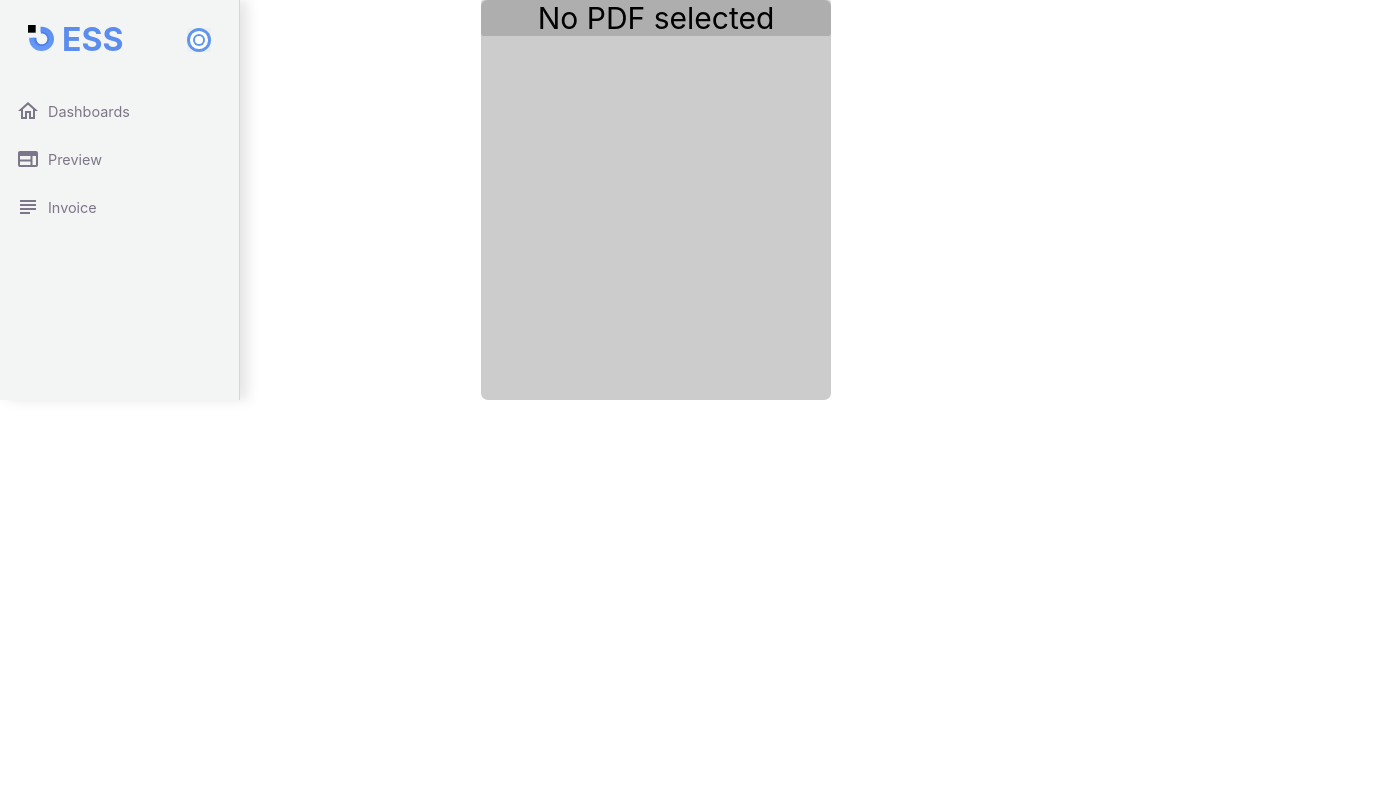
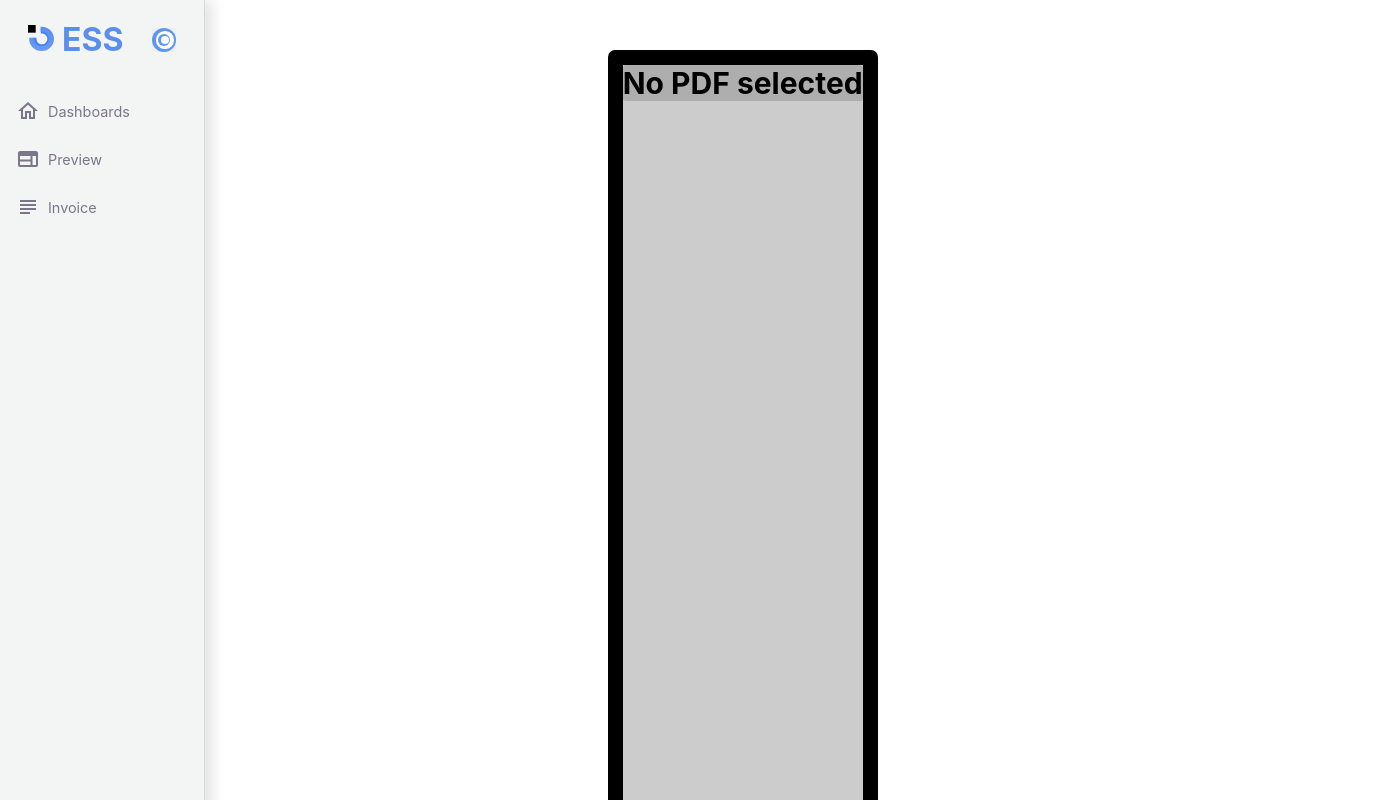
Before and after one commit to negia7265/essConveyanceClaim, a React (Vite) app in the folder essClient/: page /preview in a window 1280 px wide. Shown: the top 800 px of the page, 1380 px wide, since content can reach past the window. Built offline with nearby package versions, Linux system fonts and the light colour scheme.

Commit message:
preview changes

```diff
--- a/essClient/src/Preview.jsx
+++ b/essClient/src/Preview.jsx
@@ -53,6 +53,7 @@
 // }
 import React, { useState, useEffect } from 'react';    /* last updated code*/
 import { Document, Page } from 'react-pdf';
+import "./Preview1.css";
 
 export default function Preview(props) {
   const [pdfFile, setPdfFile] = useState(null);
@@ -70,33 +71,45 @@ export default function Preview(props) {
   }, [props.file]);
 
   const PrevStyle = {
-    height: '400px',
-    width: '350px',
+    height: '900px',
+    //width: '350px',
     backgroundColor: 'rgba(128, 128, 128, 0.4)',
     borderRadius: '7px',
-    //position: 'relative',
+    position: 'relative',
     flex: 1,
+    border: '15px solid black',
   };
 
   const buttonStyle = {
-     fontSize: '35px',
+    fontSize: '30px',
     letterSpacing: '5px',
+    margin:'20px',
+    cursor:'pointer',
   };
   const parentStyle={
     display: 'flex',
     justifyContent: 'center',
-    width:'65%',
-    hegiht:'600px',
+    width:'100%',
+   // hegiht:'10000px',
     flexDirection: 'column',
     alignItems: 'center',
+    fontSize:'25px',
+    fontWeight:'bold',
+    // border: '15px solid red',
+    height:'1000px',
+    // marginTop:'-70px',
   }
   const pageControlsStyle = {
     position: 'absolute',
-    bottom: '-100px', // Adjust as needed to control the vertical position
-    left: '100px',
-    width: '100%',
-    //display: 'flex',
-    //flex: 1,
+    bottom: '-250px',
+    left: '800px',
+    //width: '100%',
+    maxHeight:'1000px',
+    // boxShadow: 'h-offset v-offset blur spread color',
+    // border: '15px solid black',
+    // marginTop:'-90px',
+    // display: 'flex',
+    // flex: 1,
      justifyContent: 'center',
     textAlign: 'center',
   };
@@ -116,9 +129,8 @@ export default function Preview(props) {
   function onDocumentLoadSuccess({ numPages }) {
     setNumPages(numPages);
   }
-
   return (
-    <div style={parentStyle}>
+    <div style={parentStyle} className='parent-style'>
       <div>
         <div style={PrevStyle}>
           {pdfFile ? (
@@ -127,9 +139,9 @@ export default function Preview(props) {
                 //wrap={false}
                 style={{display: 'flex'}}
                 pageNumber={pageNumber}
-                width={650}
-                height={670}
-                marginLeft={500}
+                //width={350}
+                height={875}
+                //marginLeft={500}
                 borderRadius={40}
                 renderAnnotationLayer={false}
                 renderTextLayer={false}
@@ -149,7 +161,7 @@ export default function Preview(props) {
           )}
         </div>
         <div style={pageControlsStyle}>
-          <button
+          <button className="my-button"
             style={buttonStyle}
             disabled={pageNumber <= 1}
             onClick={goToPreviousPage}
--- /dev/null
+++ b/essClient/src/Preview1.css
@@ -0,0 +1,29 @@
+.page-controls{
+    position: absolute;
+    bottom: -100px;
+    left: 650px;
+    max-height:1000px;
+    border: 15px solid black;
+    justify-content: center;
+    text-align: center;
+    display:none;
+};
+
+
+.parent__style{
+    display: flex;
+    justify-content: center;
+    width:65%;
+    flex-direction: column;
+    align-items: center;
+    font-size:25px;
+    font-weight:bold;
+    border: 15px solid red;
+    height:1000px;
+}
+
+.parent__style:hover {
+    .page-controls{
+        display: flex;
+    }
+}
```
